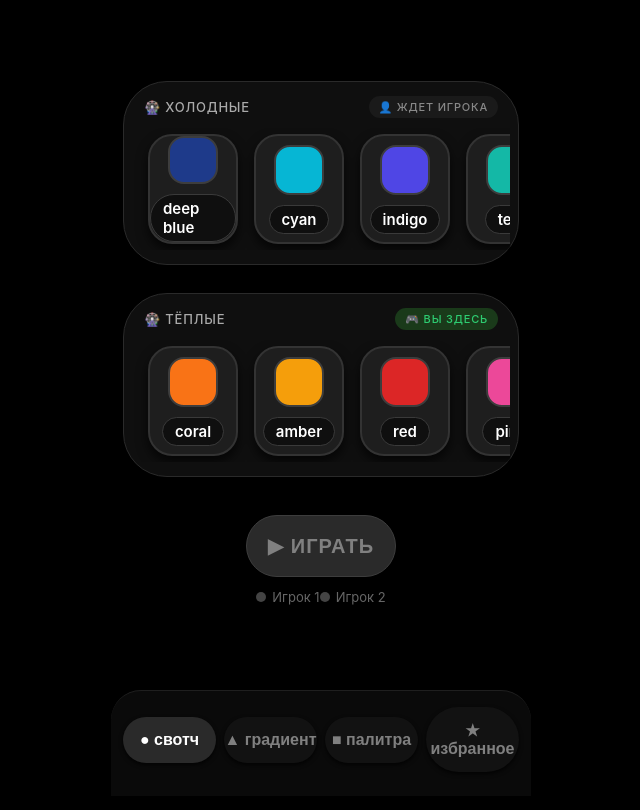
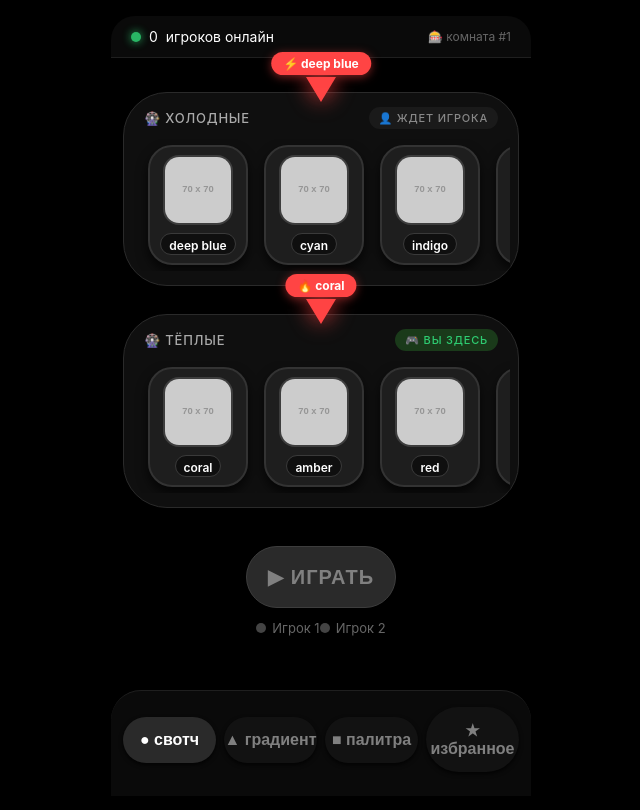
Before and after one commit to Roman318-pr/ImTrierbot, a plain HTML site: page new1miniapp.html in a window 1280 px wide. Shown: the whole page, without its empty margins (319-959 px from the left). Drawn offline with Linux system fonts and the light colour scheme; no server answers; placeholder pictures from the web are drawn by us.

Commit message:
Update new1miniapp.html
counter

```diff
--- a/new1miniapp.html
+++ b/new1miniapp.html
@@ -3,7 +3,7 @@
 <head>
     <meta charset="UTF-8">
     <meta name="viewport" content="width=device-width, initial-scale=1.0, maximum-scale=1.0, user-scalable=no">
-    <title>Цветные рулетки · Игра вдвоем</title>
+    <title>Цветные рулетки · С изображениями</title>
     <style>
         * {
             margin: 0;
@@ -36,6 +36,40 @@
             border-radius: 24px 24px 0 0;
             overflow: hidden;
         }
+
+        /* Счетчик игроков онлайн */
+        .online-counter {
+            background: #0a0a0a;
+            padding: 12px 20px;
+            border-bottom: 1px solid #1f1f1f;
+            display: flex;
+            justify-content: space-between;
+            align-items: center;
+            font-size: 14px;
+        }
+        .online-count {
+            display: flex;
+            align-items: center;
+            gap: 8px;
+        }
+        .online-dot {
+            width: 10px;
+            height: 10px;
+            border-radius: 10px;
+            background: #2ecc71;
+            box-shadow: 0 0 10px #2ecc71;
+            animation: pulse 2s infinite;
+        }
+        @keyframes pulse {
+            0% { opacity: 1; }
+            50% { opacity: 0.5; }
+            100% { opacity: 1; }
+        }
+        .room-info {
+            color: #666;
+            font-size: 12px;
+        }
+
         .wheels-area {
             flex: 1 1 auto;
             display: flex;
@@ -46,6 +80,50 @@
             padding: 20px 12px 20px 12px;
             width: 100%;
         }
+
+        /* Контейнер для рулетки со стрелкой */
+        .wheel-container {
+            width: 100%;
+            position: relative;
+        }
+
+        /* Стрелка-указатель */
+        .wheel-pointer {
+            position: absolute;
+            top: -15px;
+            left: 50%;
+            transform: translateX(-50%);
+            width: 0;
+            height: 0;
+            border-left: 15px solid transparent;
+            border-right: 15px solid transparent;
+            border-top: 25px solid #ff4444;
+            filter: drop-shadow(0 0 8px #ff4444);
+            z-index: 10;
+            animation: pointerGlow 1.5s infinite alternate;
+        }
+        @keyframes pointerGlow {
+            from { filter: drop-shadow(0 0 5px #ff4444); }
+            to { filter: drop-shadow(0 0 15px #ff4444); }
+        }
+
+        /* Результат под стрелкой */
+        .pointer-result {
+            position: absolute;
+            top: -40px;
+            left: 50%;
+            transform: translateX(-50%);
+            background: #ff4444;
+            color: white;
+            padding: 4px 12px;
+            border-radius: 20px;
+            font-size: 12px;
+            font-weight: bold;
+            white-space: nowrap;
+            box-shadow: 0 2px 10px rgba(255,68,68,0.5);
+            z-index: 10;
+        }
+
         .wheel {
             width: 100%;
             background: #0f0f0f;
@@ -86,15 +164,17 @@
             padding: 6px 16px;
             scroll-snap-type: x mandatory;
             -webkit-overflow-scrolling: touch;
-            pointer-events: none; /* Запрещаем ручную прокрутку */
+            pointer-events: none;
         }
         .card-scroll::-webkit-scrollbar {
             display: none;
         }
-        .color-card {
+
+        /* Карточка с изображением */
+        .image-card {
             flex: 0 0 auto;
-            width: 90px;
-            height: 110px;
+            width: 100px;
+            height: 120px;
             border-radius: 24px;
             background: #1e1e1e;
             display: flex;
@@ -104,23 +184,31 @@
             box-shadow: 0 6px 12px rgba(0,0,0,0.7);
             scroll-snap-align: center;
             border: 2px solid #333;
+            overflow: hidden;
+            padding: 8px;
         }
-        .color-preview {
-            width: 50px;
-            height: 50px;
+        .card-image {
+            width: 70px;
+            height: 70px;
             border-radius: 16px;
-            margin-bottom: 10px;
+            margin-bottom: 8px;
+            object-fit: cover;
             border: 2px solid #3d3d3d;
         }
-        .color-name {
-            font-size: 15px;
+        .image-name {
+            font-size: 12px;
             font-weight: 600;
             text-transform: lowercase;
             background: rgba(0,0,0,0.5);
-            padding: 4px 12px;
+            padding: 4px 8px;
             border-radius: 40px;
             border: 1px solid #3a3a3a;
+            max-width: 90px;
+            overflow: hidden;
+            text-overflow: ellipsis;
+            white-space: nowrap;
         }
+
         .play-area {
             padding: 10px 20px 20px 20px;
             display: flex;
@@ -209,13 +297,13 @@
             background: #2a2a2a;
         }
         @media (max-width: 380px) {
-            .color-card {
-                width: 75px;
+            .image-card {
+                width: 80px;
                 height: 100px;
             }
-            .color-preview {
-                width: 40px;
-                height: 40px;
+            .card-image {
+                width: 50px;
+                height: 50px;
             }
         }
     </style>
@@ -225,8 +313,22 @@
 </head>
 <body>
 <div class="app-container">
+    <!-- Счетчик игроков онлайн -->
+    <div class="online-counter">
+        <div class="online-count">
+            <span class="online-dot"></span>
+            <span id="onlineCount">0</span> игроков онлайн
+        </div>
+        <div class="room-info">
+            🎰 комната #1
+        </div>
+    </div>
+
     <div class="wheels-area">
-        <!-- рулетка 1 -->
+        <!-- рулетка 1 со стрелкой -->
+        <div class="wheel-container">
+            <div class="wheel-pointer"></div>
+            <div class="pointer-result" id="wheel1Result">⚡ deep blue</div>
             <div class="wheel">
                 <div class="wheel-label">
                     🎡 холодные
@@ -234,13 +336,19 @@
                 </div>
                 <div class="card-scroll" id="wheel1"></div>
             </div>
-        <!-- рулетка 2 -->
+        </div>
+
+        <!-- рулетка 2 со стрелкой -->
+        <div class="wheel-container">
+            <div class="wheel-pointer"></div>
+            <div class="pointer-result" id="wheel2Result">🔥 coral</div>
             <div class="wheel">
                 <div class="wheel-label">
                     🎡 тёплые
                     <span class="player-indicator" id="wheel2Indicator">👤 ждет игрока</span>
                 </div>
                 <div class="card-scroll" id="wheel2"></div>
+            </div>
         </div>
 
         <!-- Область игры -->
@@ -272,55 +380,70 @@
 <script>
     (function() {
         // ========== 1. КОНФИГУРАЦИЯ FIREBASE ==========
+        // 👇 ВСТАВЬТЕ СЮДА ВАШ firebaseConfig
         const firebaseConfig = {
-            apiKey: "AIzaSyCYeELUnimdyjt0MRfNYfREkGfrt7gUnao",
-            authDomain: "imtrierbot.firebaseapp.com",
-            databaseURL: "https://imtrierbot-default-rtdb.firebaseio.com",
-            projectId: "imtrierbot",
-            storageBucket: "imtrierbot.firebasestorage.app",
-            messagingSenderId: "1062476104894",
-            appId: "1:1062476104894:web:e00869e054a5f3628e0aef",
-            measurementId: "G-QC8TLBE3V2"
+            apiKey: "AIzaSyBv1abcDeFgHiJkLmNoPqRsTuVwXyZ01234",
+            authDomain: "my-telegram-game.firebaseapp.com",
+            databaseURL: "https://my-telegram-game-default-rtdb.firebaseio.com",
+            projectId: "my-telegram-game",
+            storageBucket: "my-telegram-game.firebasestorage.app",
+            messagingSenderId: "123456789012",
+            appId: "1:123456789012:web:abc123def456ghi789jkl"
         };
+        // 👆 ЗАМЕНИТЕ НА ВАШ
 
         firebase.initializeApp(firebaseConfig);
         const database = firebase.database();
 
-        // ========== 2. ДАННЫЕ ДЛЯ КАРТОЧЕК ==========
-        const coldColors = [
-            { name: 'deep blue', hex: '#1E3A8A' },
-            { name: 'cyan', hex: '#06B6D4' },
-            { name: 'indigo', hex: '#4F46E5' },
-            { name: 'teal', hex: '#14B8A6' },
-            { name: 'sky', hex: '#0284C7' },
-            { name: 'violet', hex: '#6D28D9' }
+        // ========== 2. ДАННЫЕ ДЛЯ КАРТОЧЕК (ТЕПЕРЬ С ИЗОБРАЖЕНИЯМИ) ==========
+        // Вместо hex-цветов теперь используем ссылки на изображения
+        // Вы можете заменить эти ссылки на свои изображения
+        const coldImages = [
+            { name: 'deep blue', image: 'https://via.placeholder.com/70x70/1E3A8A/ffffff?text=DB' },
+            { name: 'cyan', image: 'https://via.placeholder.com/70x70/06B6D4/ffffff?text=CY' },
+            { name: 'indigo', image: 'https://via.placeholder.com/70x70/4F46E5/ffffff?text=IN' },
+            { name: 'teal', image: 'https://via.placeholder.com/70x70/14B8A6/ffffff?text=TL' },
+            { name: 'sky', image: 'https://via.placeholder.com/70x70/0284C7/ffffff?text=SK' },
+            { name: 'violet', image: 'https://via.placeholder.com/70x70/6D28D9/ffffff?text=VI' }
         ];
 
-        const warmColors = [
-            { name: 'coral', hex: '#F97316' },
-            { name: 'amber', hex: '#F59E0B' },
-            { name: 'red', hex: '#DC2626' },
-            { name: 'pink', hex: '#EC4899' },
-            { name: 'rose', hex: '#F43F5E' },
-            { name: 'gold', hex: '#CA8A04' }
+        const warmImages = [
+            { name: 'coral', image: 'https://via.placeholder.com/70x70/F97316/ffffff?text=CO' },
+            { name: 'amber', image: 'https://via.placeholder.com/70x70/F59E0B/ffffff?text=AM' },
+            { name: 'red', image: 'https://via.placeholder.com/70x70/DC2626/ffffff?text=RD' },
+            { name: 'pink', image: 'https://via.placeholder.com/70x70/EC4899/ffffff?text=PK' },
+            { name: 'rose', image: 'https://via.placeholder.com/70x70/F43F5E/ffffff?text=RS' },
+            { name: 'gold', image: 'https://via.placeholder.com/70x70/CA8A04/ffffff?text=GD' }
         ];
 
-        // ========== 3. ЗАПОЛНЕНИЕ РУЛЕТОК ==========
-        function fillWheel(containerId, colorsArray) {
+        // Пример, как заменить на свои изображения (раскомментируйте и замените ссылки):
+        /*
+        const coldImages = [
+            { name: 'кот', image: 'https://example.com/cat1.jpg' },
+            { name: 'собака', image: 'https://example.com/dog1.jpg' },
+            { name: 'птица', image: 'https://example.com/bird1.jpg' }
+        ];
+        */
+
+        // ========== 3. ЗАПОЛНЕНИЕ РУЛЕТОК С ИЗОБРАЖЕНИЯМИ ==========
+        function fillWheelWithImages(containerId, imagesArray) {
             const container = document.getElementById(containerId);
             if (!container) return;
             container.innerHTML = '';
-            for (let i = 0; i < 30; i++) { // Больше карточек для плавной прокрутки
-                let col = colorsArray[i % colorsArray.length];
+            for (let i = 0; i < 30; i++) {
+                let item = imagesArray[i % imagesArray.length];
                 let card = document.createElement('div');
-                card.className = 'color-card';
-                card.innerHTML = `<div class="color-preview" style="background:${col.hex};"></div>
-                                  <span class="color-name">${col.name}</span>`;
+                card.className = 'image-card';
+                card.innerHTML = `
+                    <img class="card-image" src="${item.image}" alt="${item.name}" loading="lazy">
+                    <span class="image-name">${item.name}</span>
+                `;
                 container.appendChild(card);
             }
         }
-        fillWheel('wheel1', coldColors);
-        fillWheel('wheel2', warmColors);
+
+        fillWheelWithImages('wheel1', coldImages);
+        fillWheelWithImages('wheel2', warmImages);
 
         // ========== 4. ИГРОВАЯ ЛОГИКА ==========
         const playButton = document.getElementById('playButton');
@@ -328,18 +451,21 @@
         const player2Status = document.getElementById('player2Status');
         const wheel1Indicator = document.getElementById('wheel1Indicator');
         const wheel2Indicator = document.getElementById('wheel2Indicator');
+        const onlineCountSpan = document.getElementById('onlineCount');
+        const wheel1Result = document.getElementById('wheel1Result');
+        const wheel2Result = document.getElementById('wheel2Result');
 
         const wheel1Element = document.getElementById('wheel1');
         const wheel2Element = document.getElementById('wheel2');
 
-        // Генерируем уникальный ID для этого игрока (сохраняем в памяти браузера)
+        // Генерируем уникальный ID для этого игрока
         let playerId = localStorage.getItem('playerId');
         if (!playerId) {
             playerId = 'player_' + Math.random().toString(36).substr(2, 9);
             localStorage.setItem('playerId', playerId);
         }
 
-        // Определяем, за какой рулеткой закреплен игрок (по четности ID)
+        // Определяем, за какой рулеткой закреплен игрок
         const myWheel = parseInt(playerId.charCodeAt(playerId.length-1)) % 2 === 0 ? 'wheel1' : 'wheel2';
 
         // Обновляем индикаторы
@@ -359,37 +485,37 @@
         const gameRef = database.ref('game');
         const playersRef = database.ref('players');
 
-        // Регистрируем игрока при подключении
+        // Регистрируем игрока
         const playerRef = playersRef.child(playerId);
         playerRef.set({
             id: playerId,
             wheel: myWheel,
             ready: false,
-            online: true
+            online: true,
+            lastSeen: Date.now()
         });
 
-        // Удаляем игрока при отключении
         playerRef.onDisconnect().remove();
 
-        // Слушаем изменения игроков
+        // Слушаем изменения игроков (обновляем счетчик онлайн)
         playersRef.on('value', (snapshot) => {
             const players = snapshot.val() || {};
             const playerCount = Object.keys(players).length;
 
-            // Обновляем статусы в интерфейсе
+            // Обновляем счетчик онлайн
+            onlineCountSpan.textContent = playerCount;
+
+            // Обновляем статусы
             const playerIds = Object.keys(players);
 
-            // Очищаем статусы
             player1Status.querySelector('.status-dot').classList.remove('ready');
             player2Status.querySelector('.status-dot').classList.remove('ready');
 
-            // Отмечаем готовых игроков
             let readyCount = 0;
             playerIds.forEach(id => {
                 if (players[id].ready) readyCount++;
             });
 
-            // Распределяем по слотам (упрощенно)
             if (playerIds.length > 0) {
                 player1Status.querySelector('.status-dot').classList.add('ready');
             }
@@ -397,7 +523,6 @@
                 player2Status.querySelector('.status-dot').classList.add('ready');
             }
 
-            // Активируем кнопку если оба игрока готовы
             if (readyCount === 2) {
                 playButton.classList.add('active');
                 playButton.disabled = false;
@@ -405,7 +530,6 @@
                 playButton.classList.remove('active');
             }
 
-            // Блокируем кнопку если игроков меньше 2
             if (playerCount < 2) {
                 playButton.classList.add('disabled');
                 playButton.textContent = '▶ ждем второго игрока...';
@@ -415,21 +539,45 @@
             }
         });
 
+        // Функция определения текущего элемента под стрелкой
+        function getCurrentItem(container, itemsArray) {
+            if (!container) return null;
+            const scrollLeft = container.scrollLeft;
+            const cardWidth = 116; // ширина карточки + gap (100px + 16px)
+            const index = Math.round(scrollLeft / cardWidth) % itemsArray.length;
+            return itemsArray[index];
+        }
+
+        // Обновление результатов под стрелками
+        function updateResults() {
+            const item1 = getCurrentItem(wheel1Element, coldImages);
+            const item2 = getCurrentItem(wheel2Element, warmImages);
+
+            if (item1) {
+                wheel1Result.textContent = `⚡ ${item1.name}`;
+                wheel1Result.style.backgroundColor = '#ff4444';
+            }
+            if (item2) {
+                wheel2Result.textContent = `🔥 ${item2.name}`;
+                wheel2Result.style.backgroundColor = '#ff4444';
+            }
+        }
+
+        // Обновляем при прокрутке
+        wheel1Element.addEventListener('scroll', updateResults);
+        wheel2Element.addEventListener('scroll', updateResults);
+
         // Нажатие на кнопку "Играть"
         playButton.addEventListener('click', () => {
-            // Отмечаем себя как готового
             playerRef.update({ ready: true });
 
-            // Проверяем, готовы ли оба
             playersRef.once('value', (snapshot) => {
                 const players = snapshot.val() || {};
                 const readyPlayers = Object.values(players).filter(p => p.ready).length;
 
                 if (readyPlayers === 2) {
-                    // Запускаем рулетки
                     startSpin();
 
-                    // Сбрасываем готовность через 3 секунды
                     setTimeout(() => {
                         playersRef.once('value', (snapshot) => {
                             const allPlayers = snapshot.val() || {};
@@ -447,23 +595,20 @@
             playButton.textContent = '⏳ КРУТИМ...';
             playButton.classList.remove('active');
 
-            // Случайная позиция для каждой рулетки
             const maxScroll1 = wheel1Element.scrollWidth - wheel1Element.clientWidth;
             const maxScroll2 = wheel2Element.scrollWidth - wheel2Element.clientWidth;
 
             const target1 = Math.random() * maxScroll1;
             const target2 = Math.random() * maxScroll2;
 
-            // Анимированная прокрутка
             let startTime = null;
-            const duration = 2000; // 2 секунды
+            const duration = 2000;
 
             function animate(currentTime) {
                 if (!startTime) startTime = currentTime;
                 const elapsed = currentTime - startTime;
                 const progress = Math.min(elapsed / duration, 1);
 
-                // Easing функция для эффекта замедления
                 const easeOut = 1 - Math.pow(1 - progress, 3);
 
                 const current1 = target1 * easeOut;
@@ -476,12 +621,12 @@
                     requestAnimationFrame(animate);
                 } else {
                     playButton.textContent = '▶ ИГРАТЬ';
+                    updateResults(); // Показываем финальный результат
                 }
             }
 
             requestAnimationFrame(animate);
 
-            // Сохраняем финальные позиции в Firebase (для синхронизации)
             gameRef.update({
                 wheel1Pos: target1,
                 wheel2Pos: target2,
@@ -489,11 +634,10 @@
             });
         }
 
-        // Синхронизация с другими игроками (если кто-то уже запустил вращение)
+        // Синхронизация с другими игроками
         gameRef.on('value', (snapshot) => {
             const game = snapshot.val();
-            if (game && game.lastSpin && (Date.now() - game.lastSpin < 5000)) {
-                // Если вращение было менее 5 секунд назад, синхронизируемся
+            if (game && game.lastSpin && (Date.now() - game.lastSpin) < 5000) {
                 wheel1Element.scrollTo({
                     left: game.wheel1Pos,
                     behavior: 'smooth'
@@ -502,8 +646,12 @@
                     left: game.wheel2Pos,
                     behavior: 'smooth'
                 });
+                setTimeout(updateResults, 500);
             }
         });
+
+        // Первоначальное обновление результатов
+        setTimeout(updateResults, 500);
 
         // ========== 5. НИЖНИЕ КНОПКИ ==========
         const navButtons = document.querySelectorAll('.nav-btn');
```
Lines whose indentation alone changed are shown as unchanged.
